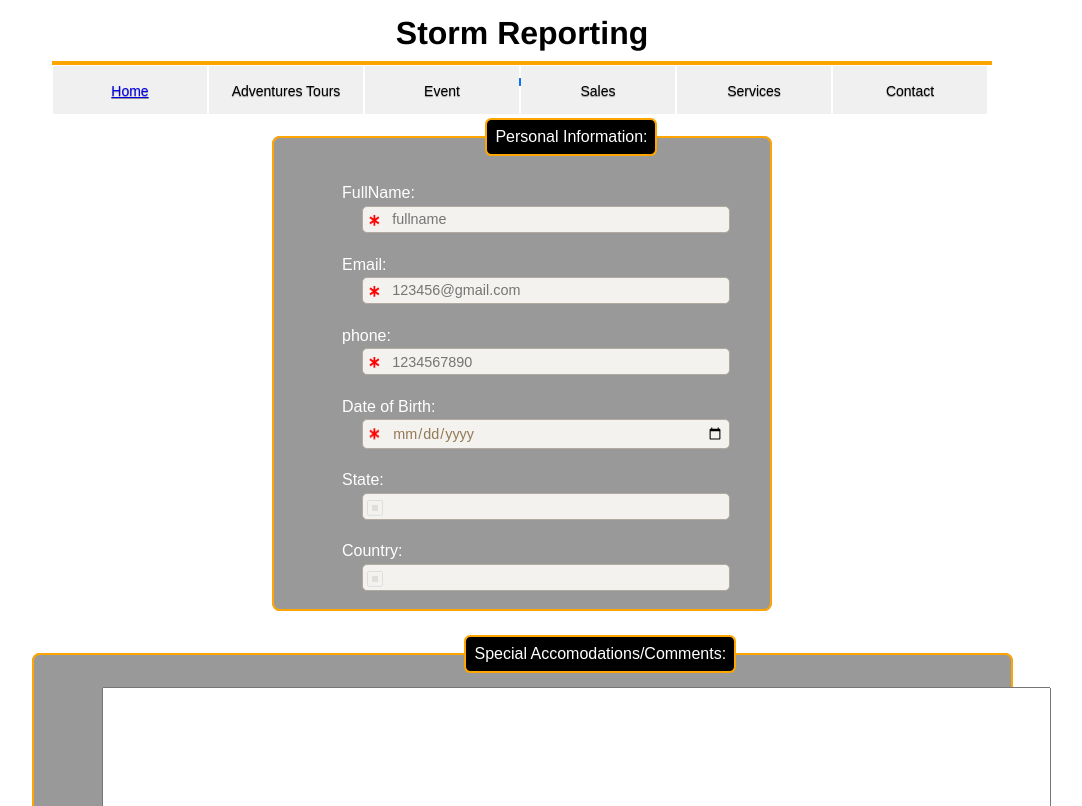
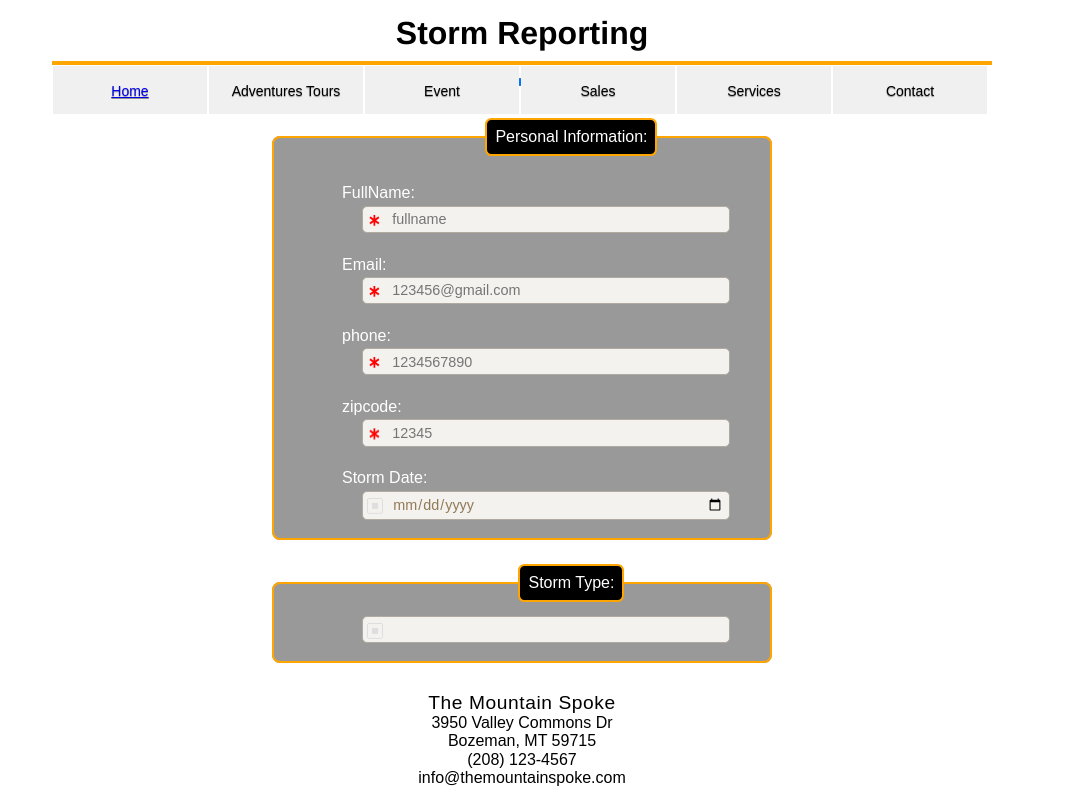
Before and after one commit to azetino1/azetino1.github.io, a plain HTML site: page assignments/termproject/adventurestours.html in a window 1280 px wide. Shown: the part 139-945 px from the top of the page, without its empty margins (118-1200 px from the left). Drawn offline with Linux system fonts and the light colour scheme.

Commit message:
initial commit

```diff
--- a/assignments/termproject/adventurestours.html
+++ b/assignments/termproject/adventurestours.html
@@ -93,31 +93,28 @@
 
 <fieldset>
 <legend><span>Personal Information:</span></legend>
- <label><span>FullName:</span><input name="fullname" type="text" value="" placeholder="fullname" pattern="[a-zA-Z -._]{3,50}" required></label>
+    <label><span>FullName:</span><input name="fullname" type="text" value="" placeholder="fullname" pattern="[a-zA-Z -._]{3,50}" required></label>
 <label><span>Email:</span><input name="Email" type="Email" value="" placeholder="123456@gmail.com" required></label>
 <label><span>phone:</span><input name="phone" type="tel" value="" placeholder="1234567890" pattern="[0-9]{10,20}" required></label>
-<label><span>Date of Birth:</span><input name="birthdate" type="date" required></label>
-<label><span>State:</span><input name="date" type="state"></label>
-<label><span>Country:</span><input name="date" type="country"></label>
-</fieldset>
-
-
-
-<fieldset>
-<legend><span>Special Accomodations/Comments:</span></legend>
-<label>
-<textarea rows="10" cols="100"></textarea>
-</label>
+<label><span>zipcode:</span><input name="zipcode" type="number" value="" placeholder="12345" required></label>
+<label><span>Storm Date:</span><input name="date" type="date"></label>
 </fieldset>
 
 
 <fieldset>
+<legend><span>Storm Type:</span></legend>
 <label>
-<input type="submit" value="Send!" class="submitBtn">
-<input name="subjet" type="hidden" value="registration" >
-<input name="redirect" type="hidden" value="thanks1.html">
+<input type="text" name="weatherType" list="weatherType">
+<datalist id="weatherType">
+<option value="Flash Flood"></option>
+<option value="Hail"></option>
+<option value="Hurricane"></option>
+<option value="Thunderstorm"></option>
+<option value="Tornado"></option>
+</datalist>
 </label>
 </fieldset>
+
 
      <footer>
     <aside>
```
